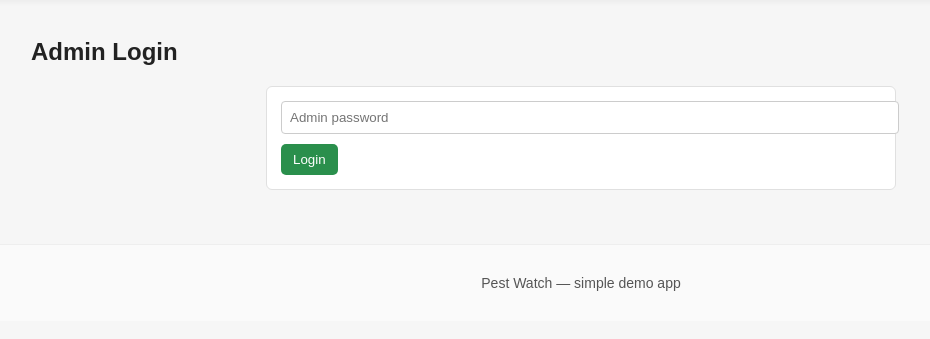
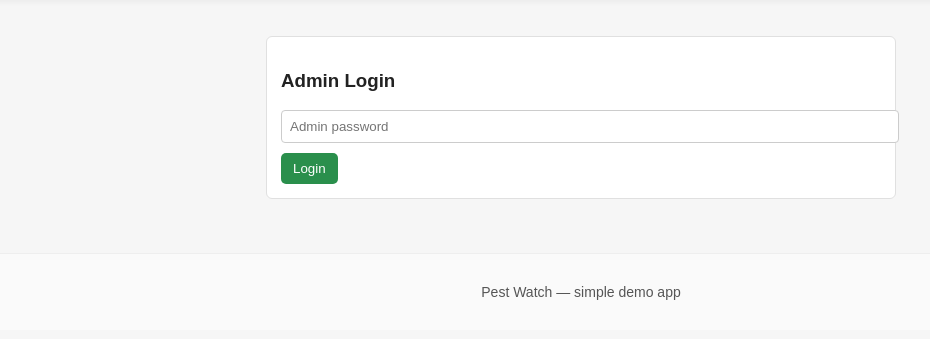
Before and after one commit to Roy-Kathurima/pestwatch, a Flask app: page /admin-login in a window 1280 px wide. Shown: the part 140-479 px from the top of the page, without its empty margins (59-989 px from the left). Run offline with Flask 3, Linux system fonts and the light colour scheme.

Commit message:
Update admin_login.html

```diff
--- a/templates/admin_login.html
+++ b/templates/admin_login.html
@@ -1,10 +1,10 @@
 {% extends "base.html" %}
 {% block content %}
-  <h2>Admin Login</h2>
-  <div class="form-box">
-    <form method="post">
-      <input name="password" placeholder="Admin password" type="password" required>
-      <button class="btn" type="submit">Login</button>
-    </form>
-  </div>
+<div class="form-box">
+  <h3>Admin Login</h3>
+  <form method="post">
+    <input name="password" placeholder="Admin password" type="password" required />
+    <button class="btn">Login</button>
+  </form>
+</div>
 {% endblock %}
```
